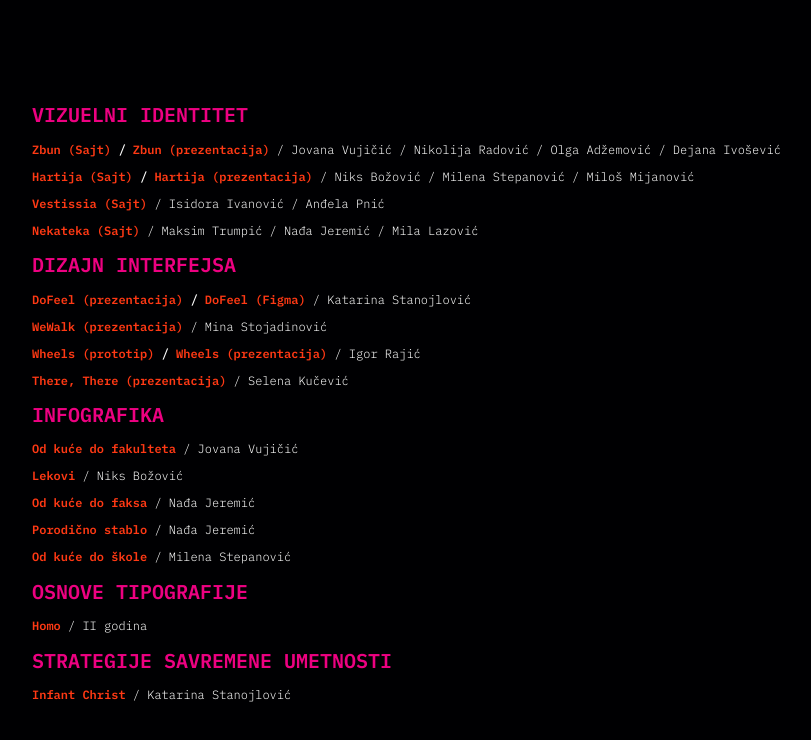
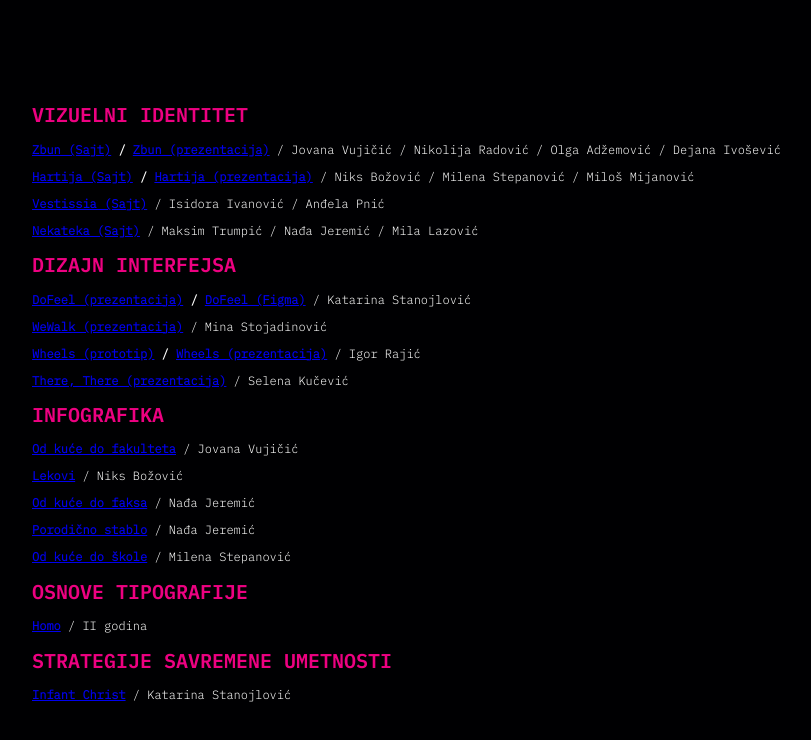
Before and after one commit to niksbozovic/du2024, a plain HTML site: page index.html in a window 1280 px wide. Shown: the whole page, without its empty margins (56-867 px from the left). Drawn offline with Linux system fonts and the light colour scheme.

Commit message:
Update style.css

```diff
--- a/style.css
+++ b/style.css
@@ -14,10 +14,3 @@ p {
 	font-size: 1.5vh;
 	color: #fff;
 }
-
-a {
-	font-family: "IBMPlexMono-SemiBold";
-	font-size: 1.5vh;
-	text-decoration: none;
-	color: #ff3914;
-}
```
